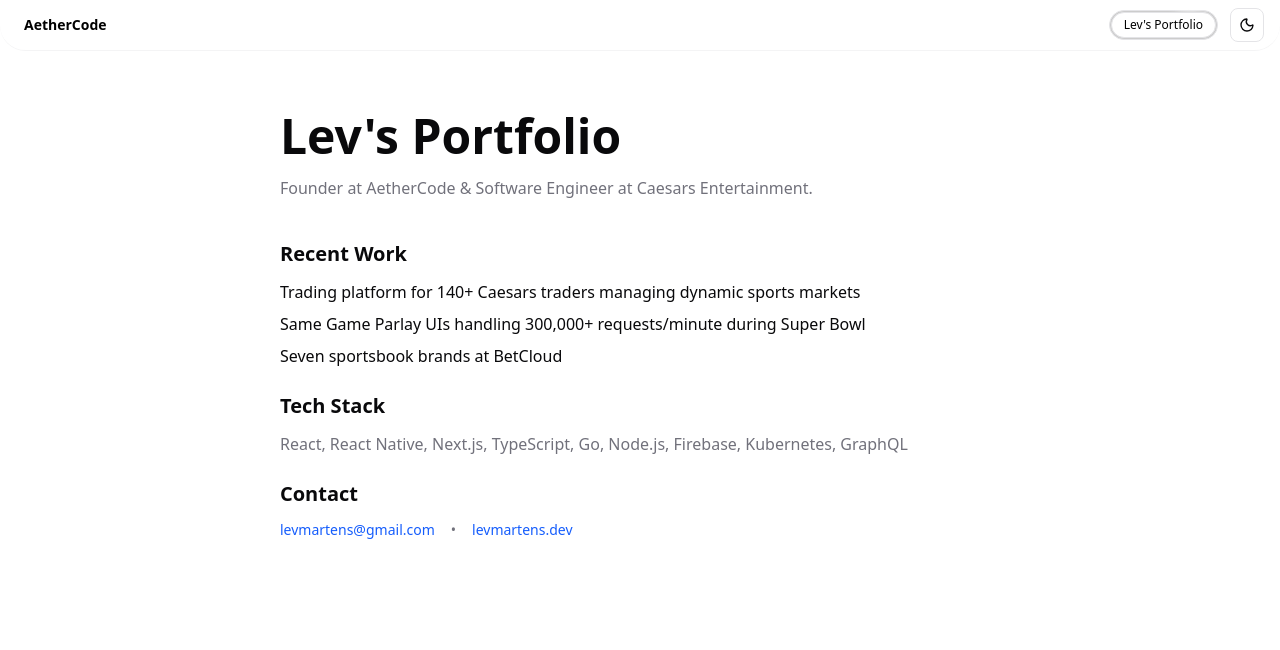
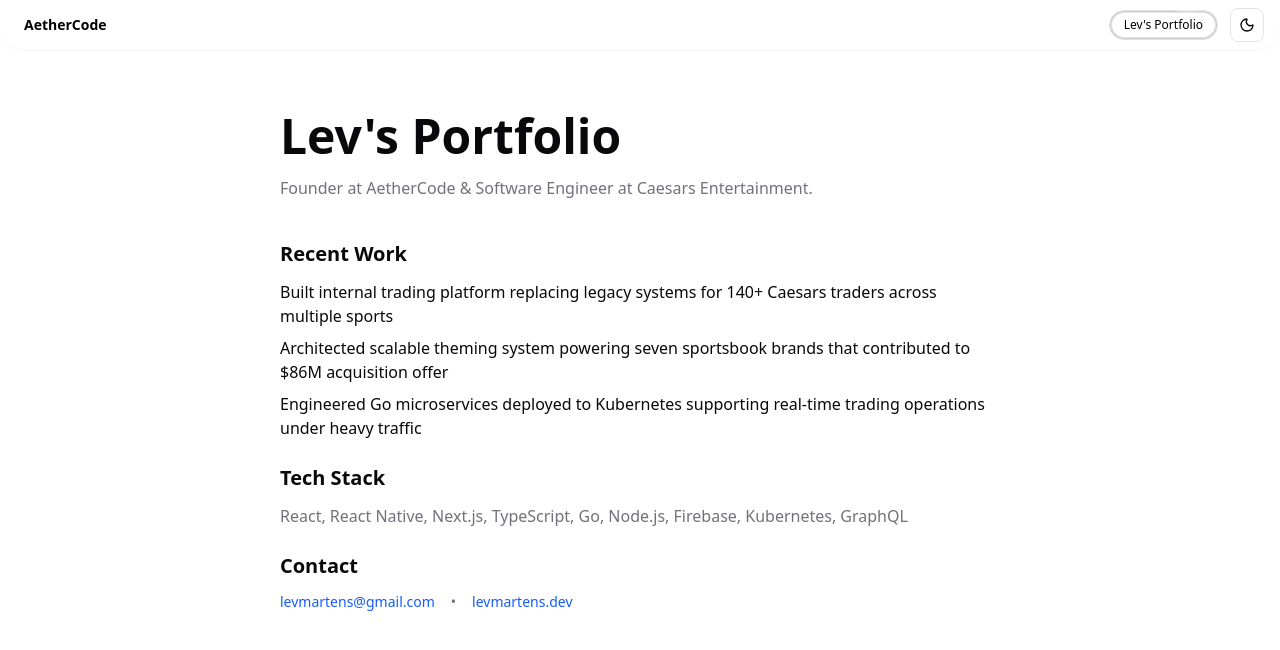
Before and after one commit to LevMartens/aethercode, a Next.js app: page /lev-portfolio in a window 1280 px wide. Shown: the top 650 px of the page. Built offline with nearby package versions, Linux system fonts and the light colour scheme.

Commit message:
feat: lev portfolio

```diff
--- a/src/app/lev-portfolio/page.tsx
+++ b/src/app/lev-portfolio/page.tsx
@@ -31,14 +31,19 @@
               <h2 className="text-xl font-semibold">Recent Work</h2>
               <ul className="mt-3 space-y-2 text-sm md:text-base">
                 <li>
-                  Trading platform for 140+ Caesars traders managing dynamic
-                  sports markets
+                  Built internal trading platform replacing legacy systems for
+                  140+ Caesars traders across multiple sports
                 </li>
+
                 <li>
-                  Same Game Parlay UIs handling 300,000+ requests/minute during
-                  Super Bowl
+                  Architected scalable theming system powering seven sportsbook
+                  brands that contributed to $86M acquisition offer
                 </li>
-                <li>Seven sportsbook brands at BetCloud</li>
+
+                <li>
+                  Engineered Go microservices deployed to Kubernetes supporting
+                  real-time trading operations under heavy traffic
+                </li>
               </ul>
             </section>
 
--- a/src/app/page.tsx
+++ b/src/app/page.tsx
@@ -35,7 +35,7 @@
       </Section> */}
 
       {/* SERVICES (GlowingEffect on cards) */}
-      <Section id="services" className={cn("scroll-mt-10 py-0 md:py-20 ")}>
+      <Section id="services" className={cn("scroll-mt-10 py-20 md:py-20 ")}>
         <FeaturesGlowCards />
       </Section>
 
@@ -44,7 +44,7 @@
         <LinkPreviewGrid />
       </Section> */}
 
-      <Section id="contact" className={cn("scroll-mt-15 py-0 md:py-10 ")}>
+      <Section id="contact" className={cn("scroll-mt-15 py-10 md:py-10 ")}>
         <ContactSection />
       </Section>
 
```
